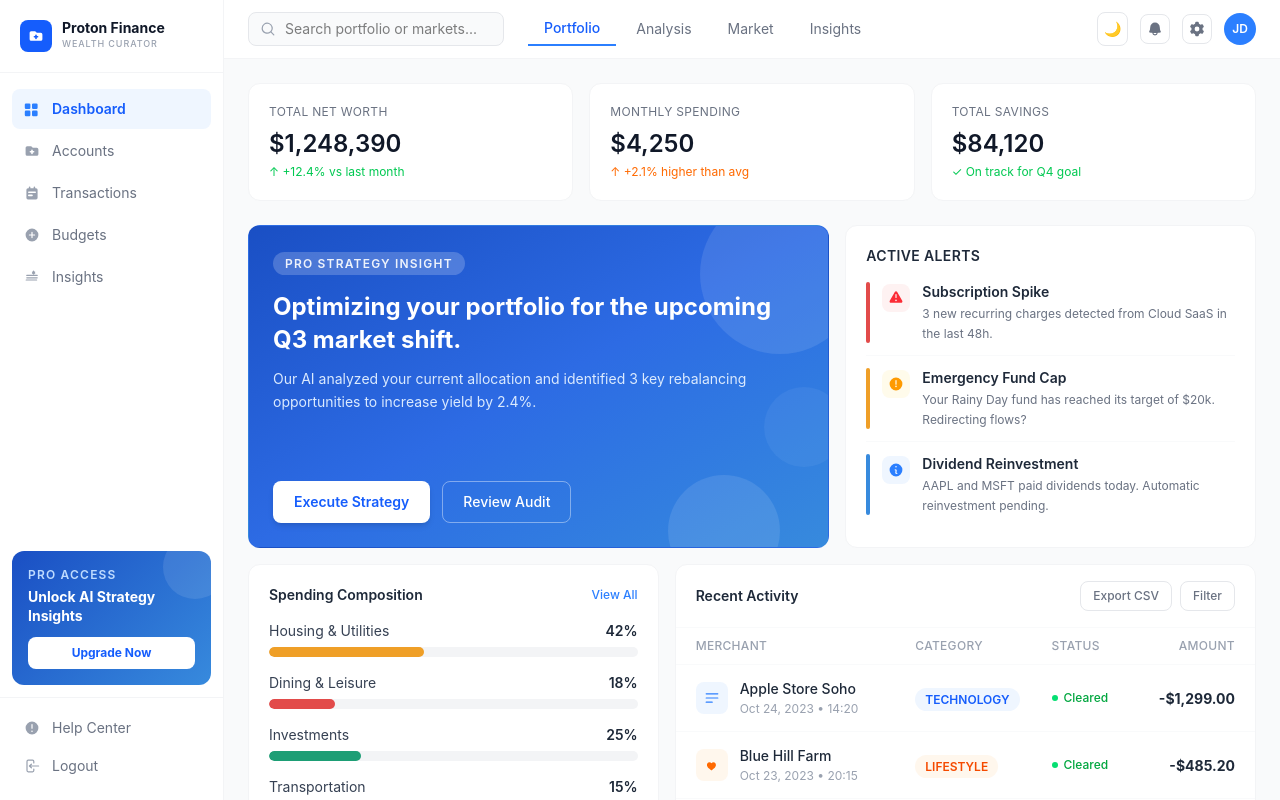
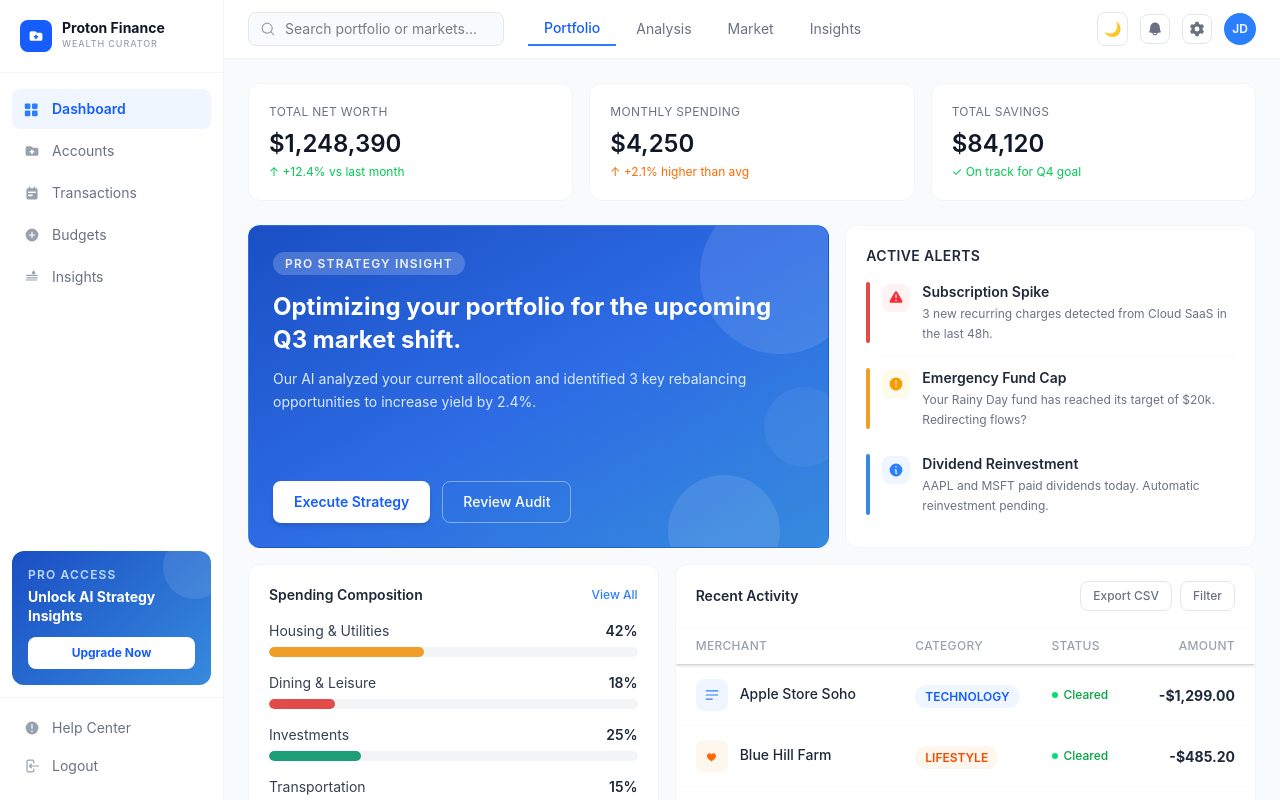
Before and after one commit to Deyad11/FinanceDashboard, a React (Vite) app: page / in a window 1280 px wide. Built offline with nearby package versions, Linux system fonts and the light colour scheme.

Commit message:
tackled virtualization for large data

```diff
--- a/package.json
+++ b/package.json
@@ -10,6 +10,7 @@
     "preview": "vite preview"
   },
   "dependencies": {
+    "@tanstack/react-virtual": "^3.14.2",
     "react": "^19.2.6",
     "react-dom": "^19.2.6",
     "recharts": "^3.8.1"
--- a/src/components/TransactionsTable.jsx
+++ b/src/components/TransactionsTable.jsx
@@ -1,4 +1,5 @@
-import { memo, useMemo } from 'react'
+import { memo, useMemo, useRef } from 'react'
+import { useVirtualizer } from '@tanstack/react-virtual' // ✅ Added import
 
 // Category config: badge colors + merchant icons
 const categoryConfig = {
@@ -40,15 +41,10 @@ const categoryConfig = {
   },
 }
 
-// Fake dates for display
-const fakeDates = {
-  1: 'Oct 24, 2023 • 14:20',
-  2: 'Oct 23, 2023 • 20:15',
-  3: 'Oct 22, 2023 • 09:00',
-  4: 'Oct 21, 2023 • 12:00',
-}
 
-const TransactionRow = memo(({ tx }) => {
+
+// ✅ Added measureRef and index props for the virtualizer to track row sizes
+const TransactionRow = memo(({ tx, measureRef, index }) => {
   const isIncome = tx.amount > 0
   const cfg = categoryConfig[tx.category] ?? {
     badge: 'bg-gray-100 dark:bg-gray-800 text-gray-600 dark:text-gray-300',
@@ -63,7 +59,11 @@ const TransactionRow = memo(({ tx }) => {
   }).format(Math.abs(tx.amount))
 
   return (
-    <tr className="hover:bg-gray-50/60 dark:hover:bg-gray-800/60 transition-colors">
+    <tr
+      ref={measureRef}
+      data-index={index}
+      className="hover:bg-gray-50/60 dark:hover:bg-gray-800/60 transition-colors"
+    >
       {/* Merchant */}
       <td className="px-5 py-3.5">
         <div className="flex items-center gap-3">
@@ -72,8 +72,7 @@ const TransactionRow = memo(({ tx }) => {
           </div>
           <div>
             <p className="text-sm font-medium text-gray-800 dark:text-gray-200 transition-colors">{tx.merchant}</p>
-            <p className="text-xs text-gray-400 dark:text-gray-500 mt-0.5 transition-colors">{fakeDates[tx.id] ?? ''}</p>
-          </div>
+<p className="text-xs text-gray-400 dark:text-gray-500 mt-0.5 transition-colors">{tx.date}</p>          </div>
         </div>
       </td>
 
@@ -113,6 +112,8 @@ const TransactionRow = memo(({ tx }) => {
 TransactionRow.displayName = 'TransactionRow'
 
 const TransactionsTable = ({ transactions = [], searchQuery = '' }) => {
+  const parentRef = useRef(null) // ✅ Required reference for the scroll container
+
   const filtered = useMemo(() => {
     if (!searchQuery.trim()) return transactions
     const q = searchQuery.toLowerCase()
@@ -124,10 +125,25 @@ const TransactionsTable = ({ transactions = [], searchQuery = '' }) => {
     )
   }, [transactions, searchQuery])
 
+  // ✅ The Virtualizer Hook
+  const rowVirtualizer = useVirtualizer({
+    count: filtered.length,
+    getScrollElement: () => parentRef.current,
+    estimateSize: () => 68, // Estimated height of your tr in pixels
+    overscan: 5,
+  })
+
+  // ✅ Padding calculation to trick the browser's scrollbar
+  const virtualItems = rowVirtualizer.getVirtualItems()
+  const paddingTop = virtualItems.length > 0 ? virtualItems[0]?.start || 0 : 0
+  const paddingBottom = virtualItems.length > 0
+    ? rowVirtualizer.getTotalSize() - (virtualItems[virtualItems.length - 1]?.end || 0)
+    : 0
+
   return (
-    <section className="bg-white dark:bg-gray-900 border border-gray-100 dark:border-gray-800 rounded-xl overflow-hidden transition-colors">
+    <section className="bg-white dark:bg-gray-900 border border-gray-100 dark:border-gray-800 rounded-xl overflow-hidden transition-colors flex flex-col h-full">
       {/* Header */}
-      <div className="px-5 py-4 border-b border-gray-50 dark:border-gray-800 flex items-center justify-between transition-colors">
+      <div className="px-5 py-4 border-b border-gray-50 dark:border-gray-800 flex items-center justify-between transition-colors shrink-0">
         <h3 className="text-sm font-semibold text-gray-800 dark:text-gray-200 transition-colors">Recent Activity</h3>
         <div className="flex items-center gap-2">
           <button className="text-xs font-medium text-gray-500 dark:text-gray-400 border border-gray-200 dark:border-gray-700 px-3 py-1.5 rounded-lg hover:bg-gray-50 dark:hover:bg-gray-800 transition-colors">
@@ -139,10 +155,10 @@ const TransactionsTable = ({ transactions = [], searchQuery = '' }) => {
         </div>
       </div>
 
-      {/* Table */}
-      <div className="overflow-x-auto">
-        <table className="w-full">
-          <thead>
+      {/* ✅ Table Container: Fixed height and overflow-auto are mandatory for virtualization */}
+      <div ref={parentRef} className="overflow-auto max-h-[400px]">
+        <table className="w-full relative">
+          <thead className="sticky top-0 z-10 bg-white dark:bg-gray-900 shadow-sm dark:shadow-gray-800/50">
             <tr className="border-b border-gray-50 dark:border-gray-800 transition-colors">
               <th className="px-5 py-2.5 text-left text-xs font-medium text-gray-400 dark:text-gray-500 uppercase tracking-wide transition-colors">Merchant</th>
               <th className="px-4 py-2.5 text-left text-xs font-medium text-gray-400 dark:text-gray-500 uppercase tracking-wide transition-colors">Category</th>
@@ -152,7 +168,34 @@ const TransactionsTable = ({ transactions = [], searchQuery = '' }) => {
           </thead>
           <tbody className="divide-y divide-gray-50 dark:divide-gray-800 transition-colors">
             {filtered.length > 0 ? (
-              filtered.map((tx) => <TransactionRow key={tx.id} tx={tx} />)
+              <>
+                {/* ✅ Top Padding Row */}
+                {paddingTop > 0 && (
+                  <tr>
+                    <td colSpan={4} style={{ height: `${paddingTop}px` }} />
+                  </tr>
+                )}
+
+                {/* ✅ The Virtualized Rows */}
+                {virtualItems.map((virtualRow) => {
+                  const tx = filtered[virtualRow.index]
+                  return (
+                    <TransactionRow
+                      key={tx.id}
+                      tx={tx}
+                      measureRef={rowVirtualizer.measureElement}
+                      index={virtualRow.index}
+                    />
+                  )
+                })}
+
+                {/* ✅ Bottom Padding Row */}
+                {paddingBottom > 0 && (
+                  <tr>
+                    <td colSpan={4} style={{ height: `${paddingBottom}px` }} />
+                  </tr>
+                )}
+              </>
             ) : (
               <tr>
                 <td colSpan={4} className="px-5 py-10 text-center text-sm text-gray-400 dark:text-gray-500 transition-colors">
```
Also changed, not shown: 1 other file (tests, documents, lock files or other folders).
